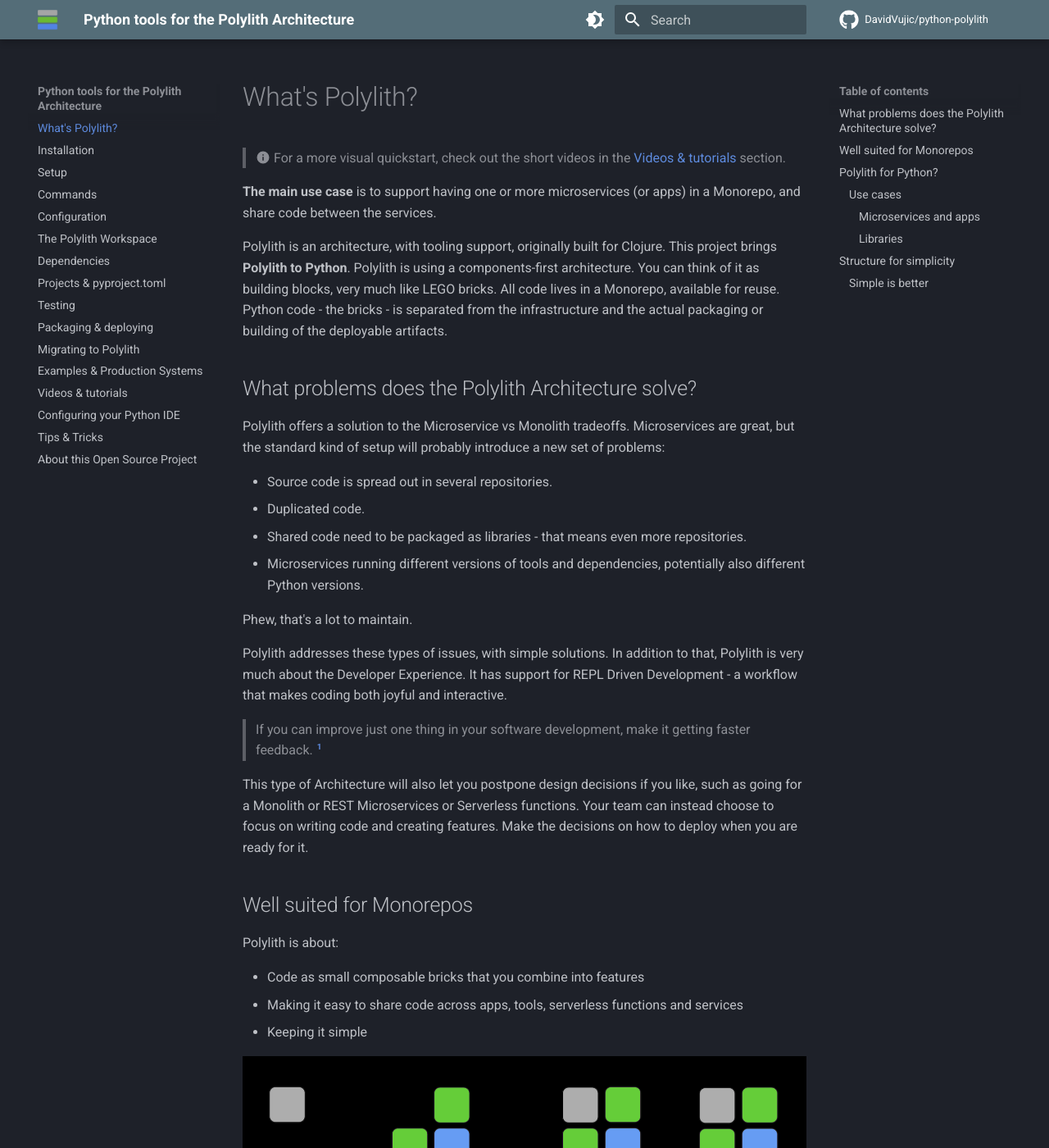
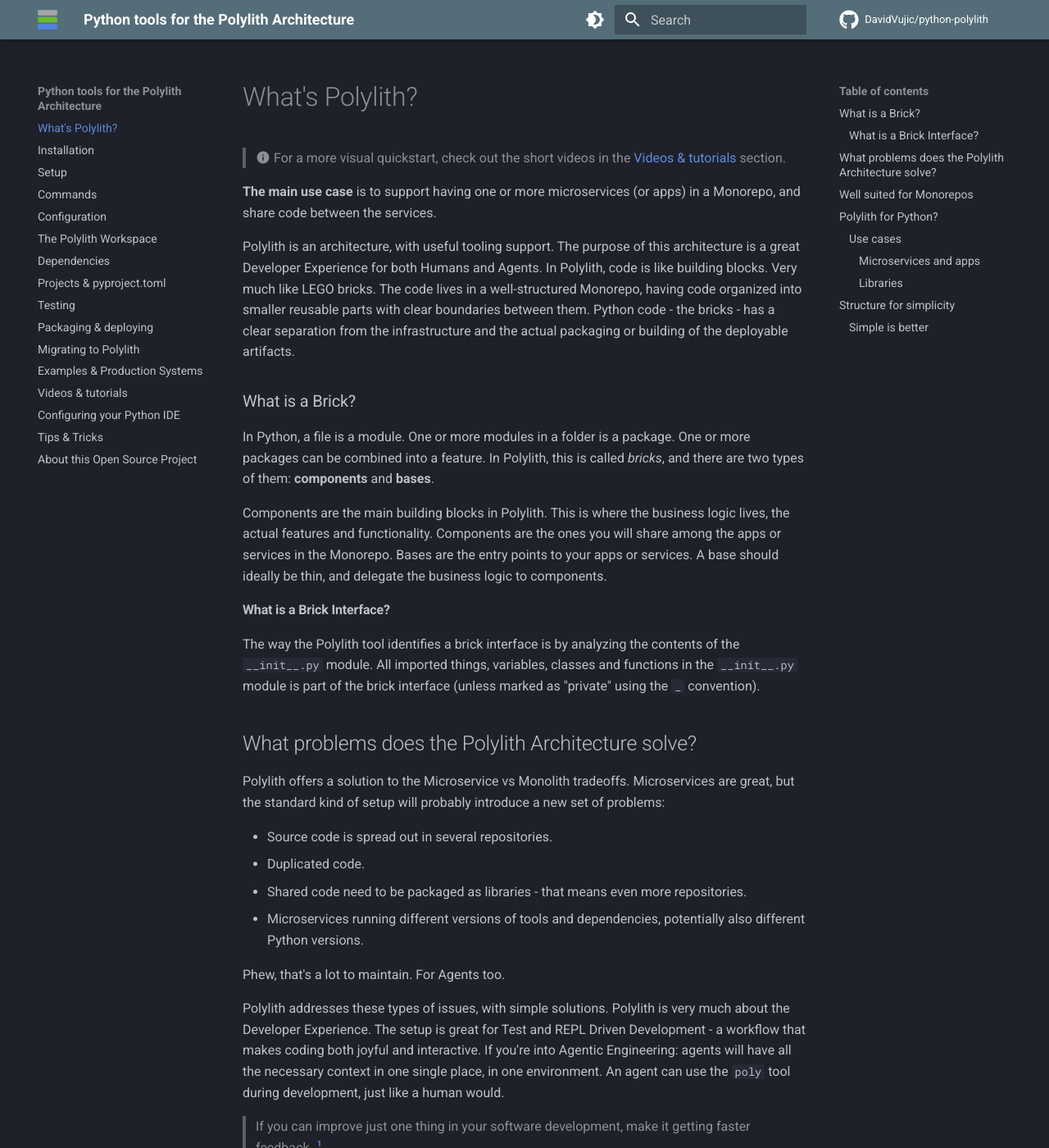
Before and after one commit to DavidVujic/python-polylith-docs, an MkDocs documentation site: the page built from docs/index.md, in a window 1280 px wide and 1400 px high. Shown: the whole window at 82% size. Built offline with MkDocs 1.6.1 and Material for MkDocs 9.7.7, drawn with Linux system fonts in a browser that asks for light colours; comment, search, counter and statistics services are not loaded; some of the changed text lies outside the part shown.

Commit message:
docs: rewrite the what, how and why at the start page (#30)

```diff
--- a/docs/index.md
+++ b/docs/index.md
@@ -4,11 +4,18 @@
 
 __The main use case__ is to support having one or more microservices (or apps) in a Monorepo, and share code between the services.
 
-Polylith is an architecture, with tooling support, originally built for Clojure. This project brings __Polylith to Python__.
-Polylith is using a components-first architecture.
-You can think of it as building blocks, very much like LEGO bricks.
-All code lives in a Monorepo, available for reuse.
-Python code - the bricks - is separated from the infrastructure and the actual packaging or building of the deployable artifacts.
+Polylith is an architecture, with useful tooling support.  The purpose of this architecture is a great Developer Experience for both Humans and Agents.
+In Polylith, code is like building blocks. Very much like LEGO bricks.
+The code lives in a well-structured Monorepo, having code organized into smaller reusable parts with clear boundaries between them.
+Python code - the bricks - has a clear separation from the infrastructure and the actual packaging or building of the deployable artifacts.
+
+### What is a Brick?
+In Python, a file is a module. One or more modules in a folder is a package. One or more packages can be combined into a feature. In Polylith, this is called _bricks_, and there are two types of them: __components__ and __bases__.
+
+Components are the main building blocks in Polylith. This is where the business logic lives, the actual features and functionality. Components are the ones you will share among the apps or services in the Monorepo. Bases are the entry points to your apps or services. A base should ideally be thin, and delegate the business logic to components.
+
+#### What is a Brick Interface?
+The way the Polylith tool identifies a brick interface is by analyzing the contents of the `__init__.py` module. All imported things, variables, classes and functions in the `__init__.py` module is part of the brick interface (unless marked as "private" using the `_` convention).
 
 ## What problems does the Polylith Architecture solve?
 Polylith offers a solution to the Microservice vs Monolith tradeoffs. Microservices are great,
@@ -19,16 +26,17 @@
 - Shared code need to be packaged as libraries - that means even more repositories.
 - Microservices running different versions of tools and dependencies, potentially also different Python versions.
 
-Phew, that's a lot to maintain.
+Phew, that's a lot to maintain. For Agents too.
 
 Polylith addresses these types of issues, with simple solutions.
-In addition to that, Polylith is very much about the Developer Experience.
-It has support for REPL Driven Development - a workflow that makes coding both joyful and interactive.
+Polylith is very much about the Developer Experience.
+The setup is great for Test and REPL Driven Development - a workflow that makes coding both joyful and interactive.
+If you're into Agentic Engineering: agents will have all the necessary context in one single place, in one environment. An agent can use the `poly` tool during development, just like a human would.
 
 > If you can improve just one thing in your software development, make it getting faster feedback. [^1]
 
 This type of Architecture will also let you postpone design decisions if you like, such as going for a Monolith or REST Microservices or Serverless functions.
-Your team can instead choose to focus on writing code and creating features. Make the decisions on how to deploy when you are ready for it.
+Your team can instead choose to focus on the code and features. Make the decisions on _how to deploy_ when you are ready for it.
 
 ## Well suited for Monorepos
 Polylith is about:
@@ -42,8 +50,8 @@
 ## Polylith for Python?
 The __Python tools for the Polylith Architecture__ is available as two options:
 
+- A standalone CLI supporting __uv__, __Hatch__, __PDM__, __Rye__, __Pantsbuild__, __Maturin__ and __Pixi__ (and Poetry).
 - A __Poetry__ plugin. The plugin will add Polylith specific features to Poetry.
-- A standalone CLI supporting __uv__, __Hatch__, __PDM__, __Rye__, __Pantsbuild__, __Maturin__ and __Pixi__ (and Poetry).
 
 ### Use cases
 
@@ -55,7 +63,7 @@
 More details about how to package libraries in [Packaging & deploying](deployment.md).
 
 ## Structure for simplicity
-Organizing, sorting and structuring things is difficult. Is there one structure to rule them all?
+Organizing, sorting and structuring things is difficult.
 
 > There should be one-- and preferably only one --obvious way to do it. [^2]
 
```
